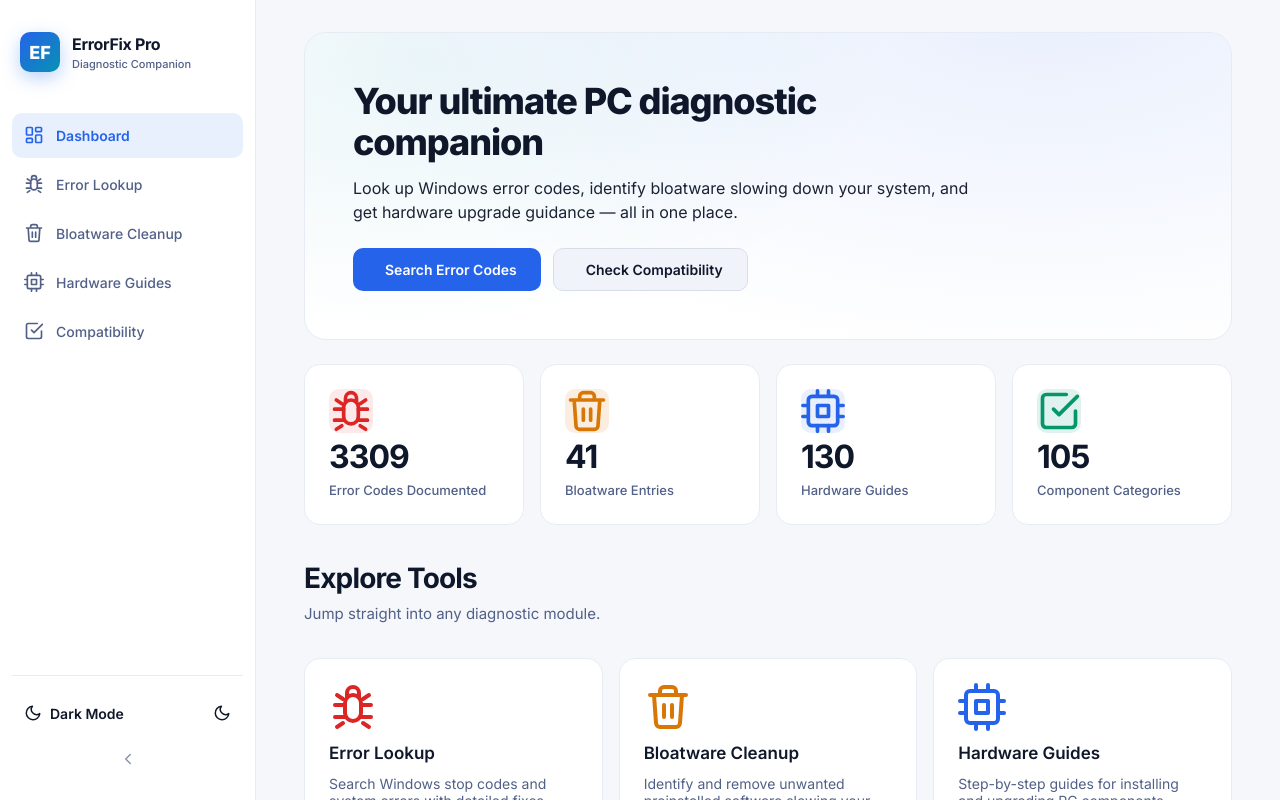
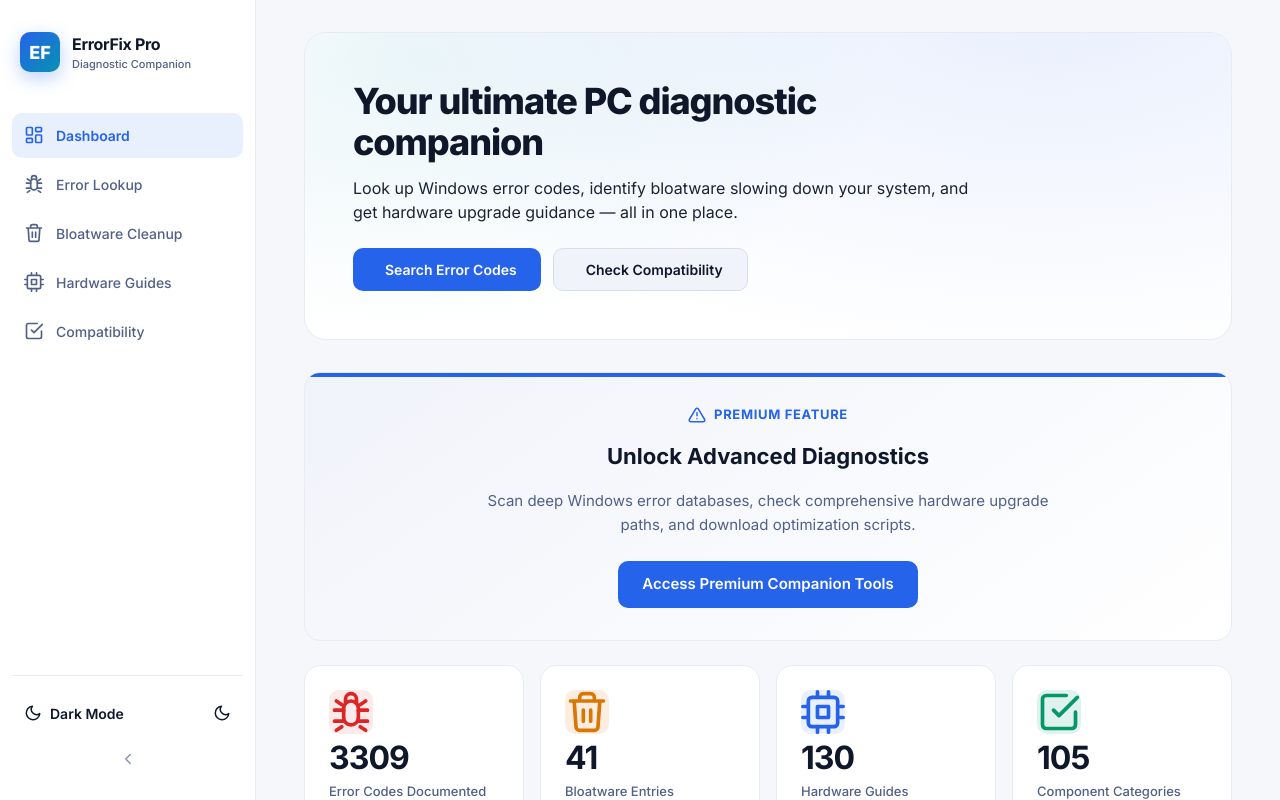
Before and after one commit to abdullahwasim099-ui/ErrorFix_Pro, a React (Vite) app: page / in a window 1280 px wide. Shown: the top 800 px of the page. Built offline with nearby package versions, Linux system fonts and the light colour scheme.

Commit message:
Update Dashboard.jsx

```diff
--- a/src/pages/Dashboard.jsx
+++ b/src/pages/Dashboard.jsx
@@ -56,6 +56,42 @@ export default function Dashboard() {
             </button>
           </div>
         </div>
+      </div>
+
+      <div className="premium-banner fade-up" style={{
+        marginTop: 32,
+        padding: 32,
+        borderRadius: 'var(--r-lg)',
+        background: 'linear-gradient(145deg, var(--bg-elev-2) 0%, var(--bg-elev) 100%)',
+        border: '1px solid var(--border-soft)',
+        display: 'flex',
+        flexDirection: 'column',
+        alignItems: 'center',
+        textAlign: 'center',
+        gap: 16,
+        position: 'relative',
+        overflow: 'hidden'
+      }}>
+        <div style={{ position: 'absolute', top: 0, left: 0, right: 0, height: 4, background: 'var(--primary)' }}></div>
+        <div style={{ display: 'flex', alignItems: 'center', gap: 8, color: 'var(--primary)', fontWeight: 700, textTransform: 'uppercase', letterSpacing: '0.05em', fontSize: 13 }}>
+          <Icon.Alert style={{ width: 18, height: 18 }} />
+          Premium Feature
+        </div>
+        <h2 style={{ fontSize: 22, fontWeight: 700, margin: 0, color: 'var(--text)' }}>
+          Unlock Advanced Diagnostics
+        </h2>
+        <p style={{ margin: 0, color: 'var(--text-muted)', fontSize: 15, maxWidth: 600, lineHeight: 1.6 }}>
+          Scan deep Windows error databases, check comprehensive hardware upgrade paths, and download optimization scripts.
+        </p>
+        <a
+          href="https://www.effectivecpmnetwork.com/upt6t4u3yy?key=3ee259b98907083d2d155b0c9af3572c"
+          target="_blank"
+          rel="noopener noreferrer"
+          className="btn btn-primary"
+          style={{ marginTop: 8, padding: '12px 24px', fontSize: 15 }}
+        >
+          Access Premium Companion Tools
+        </a>
       </div>
 
       <div className="stat-grid">
```
